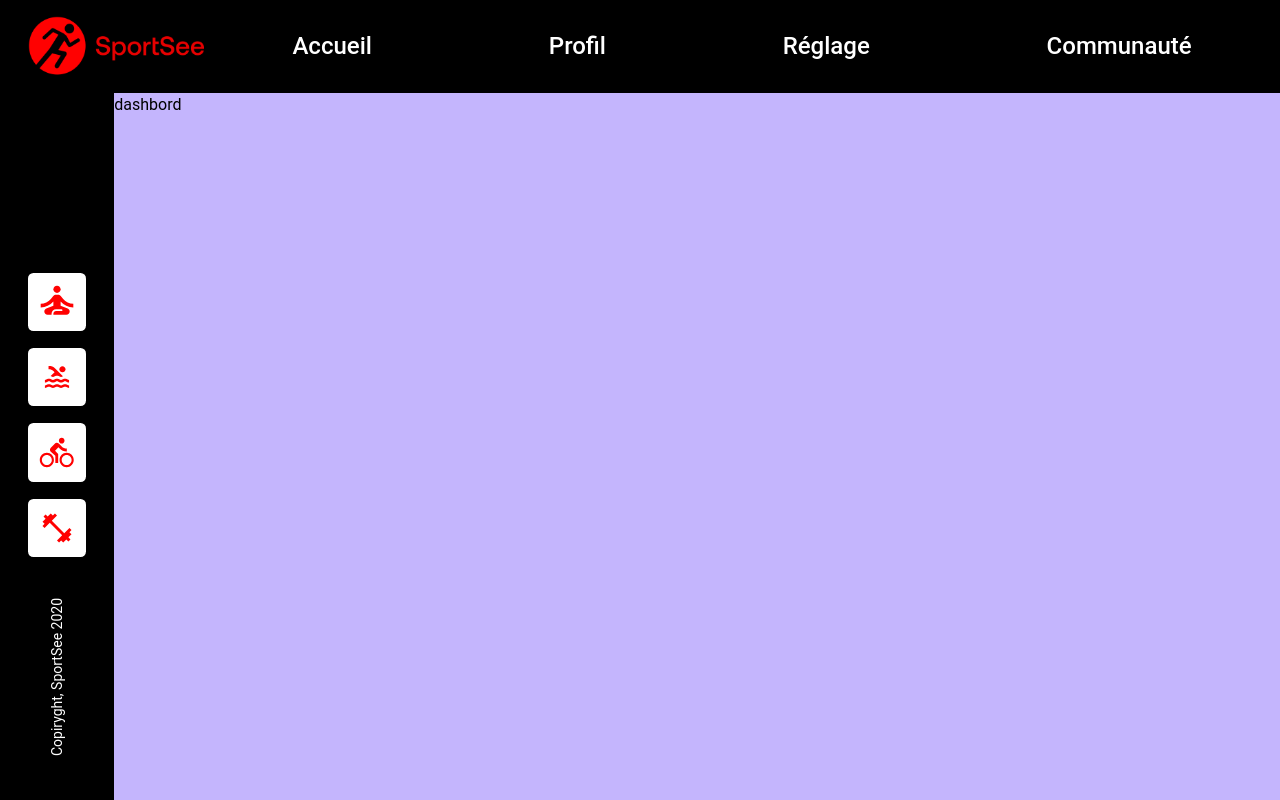
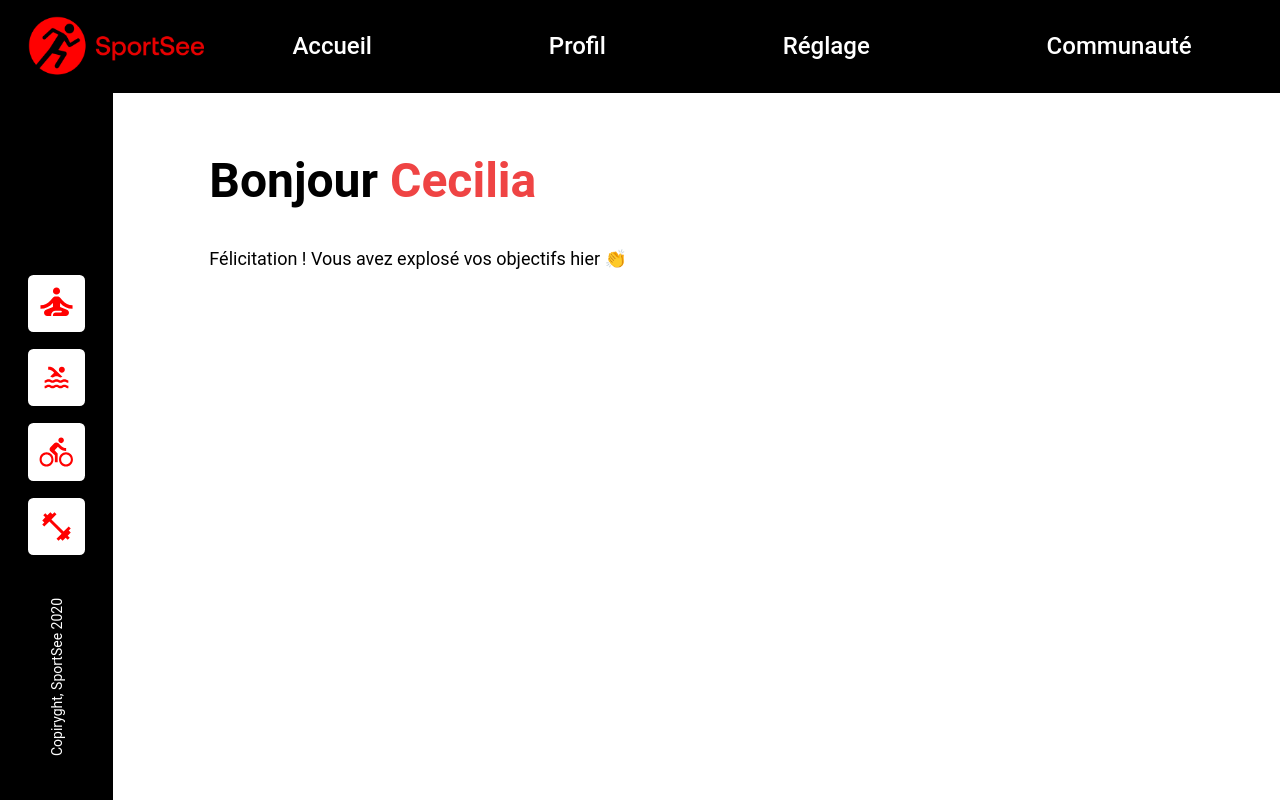
Before and after one commit to GB-LD/sportSeeFront, a React (Vite) app: page /dashboard in a window 1280 px wide. Built offline with nearby package versions, Linux system fonts and the light colour scheme; a web font is replaced by a local one.

Commit message:
fetch user and display title

```diff
--- a/src/pages/Dashboard.jsx
+++ b/src/pages/Dashboard.jsx
@@ -1,8 +1,38 @@
+import { useState, useEffect } from "react"
+const USER_ID = 1;
+
 const Dashboard = () => {
+  const [user, setUser] = useState(null);
+
+  useEffect(() => {
+    fetch("../../public/mocks/users.json")
+    .then(response => response.json())
+    .then(data => {
+      const users = data.data;
+      const foundUser = users.find((u) => u.id === USER_ID);
+      setUser(foundUser);
+    })
+    .catch((error) => {
+      console.error("Erreur lors du fetch:", error);
+    });
+  }, []);
+
+  if (!user) {
+    return (
+      <div className="w-full py-16 px-24 text-center">
+        <p>Chargement...</p>
+      </div>
+    );
+  }
+
+  const { firstName, ...rest } = user.userInfos;
+
   return (
-    <div className="bg-violet-300 w-full">
-      dashbord
+    <div className="w-full py-16 px-24">
+      <h2 className="mb-10 text-5xl font-semibold">Bonjour <strong className="text-red-500 font-semibold">{firstName}</strong></h2>
+      <p className="text-lg">Félicitation ! Vous avez explosé vos objectifs hier 👏</p>
     </div>
   )
 }
+
 export default Dashboard
```
